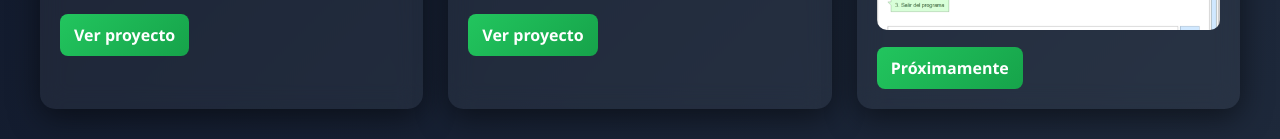
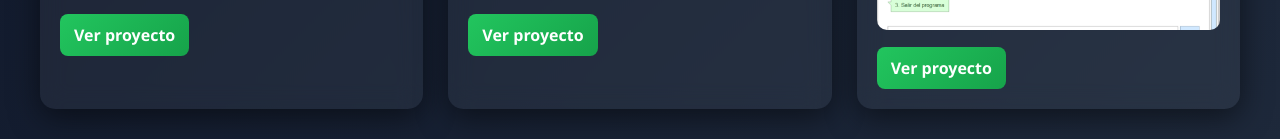
Before and after one commit to christianpech-hu/Repositorio, a plain HTML site: page index.html in a window 1280 px wide. Shown: the part 489-628 px from the top of the page. Drawn offline with Linux system fonts and the light colour scheme; files whose address does not match are found by name.

Commit message:
Fix HTML encoding issues in index.html

```diff
--- a/index.html
+++ b/index.html
@@ -200,7 +200,7 @@
 <h2>Punto de ventas en FlowGorithm</h2>
 <p>Simulador de punto de venta con menú interactivo.</p>
 <img src="img/FlowGorithm.png" class="project-img" id="img-flow">
-<a href="#" class="btn">Próximamente</a>
+<a href="#" class="btn">Ver proyecto</a>
 </div>
 
 </div>
```
